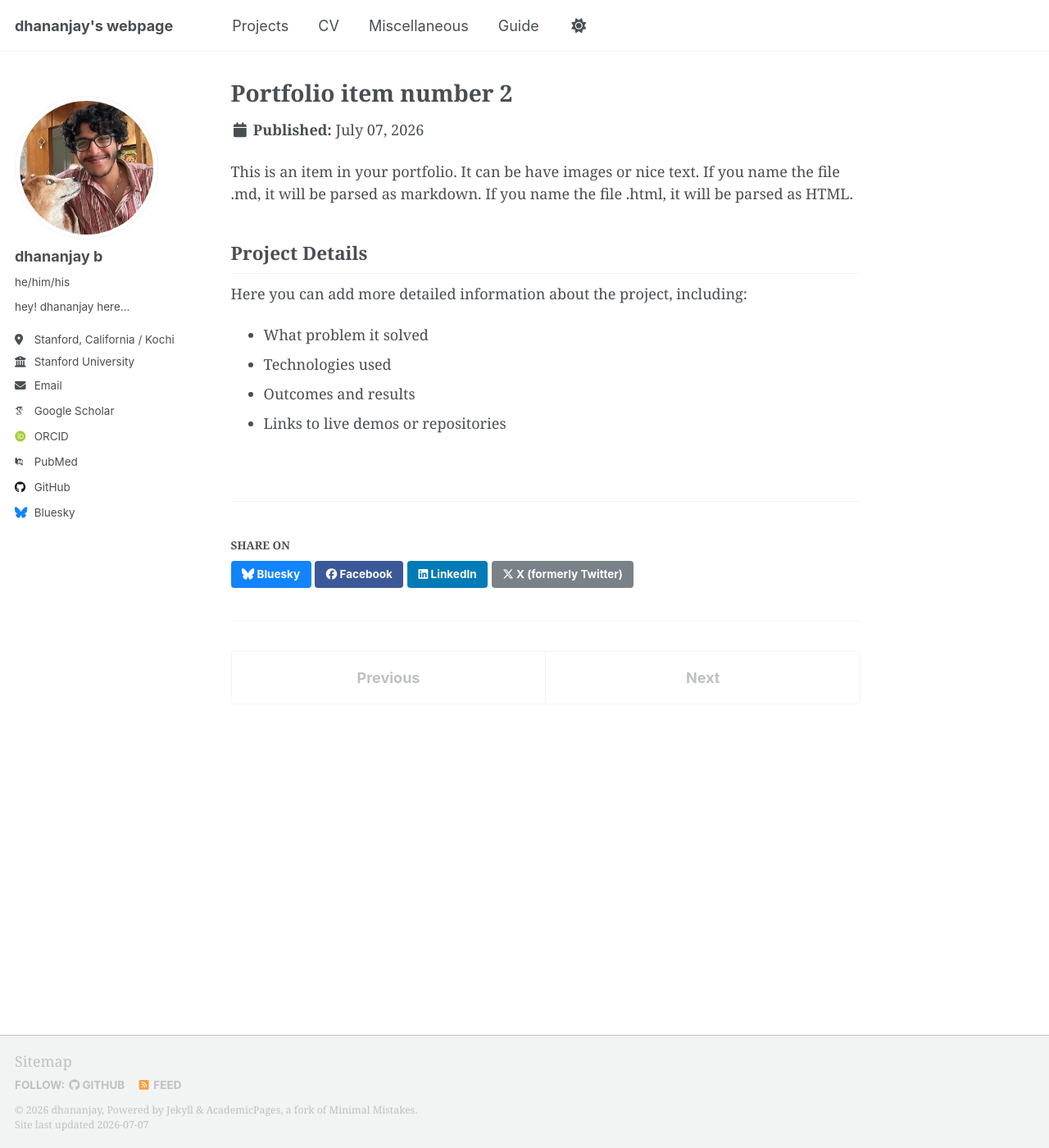
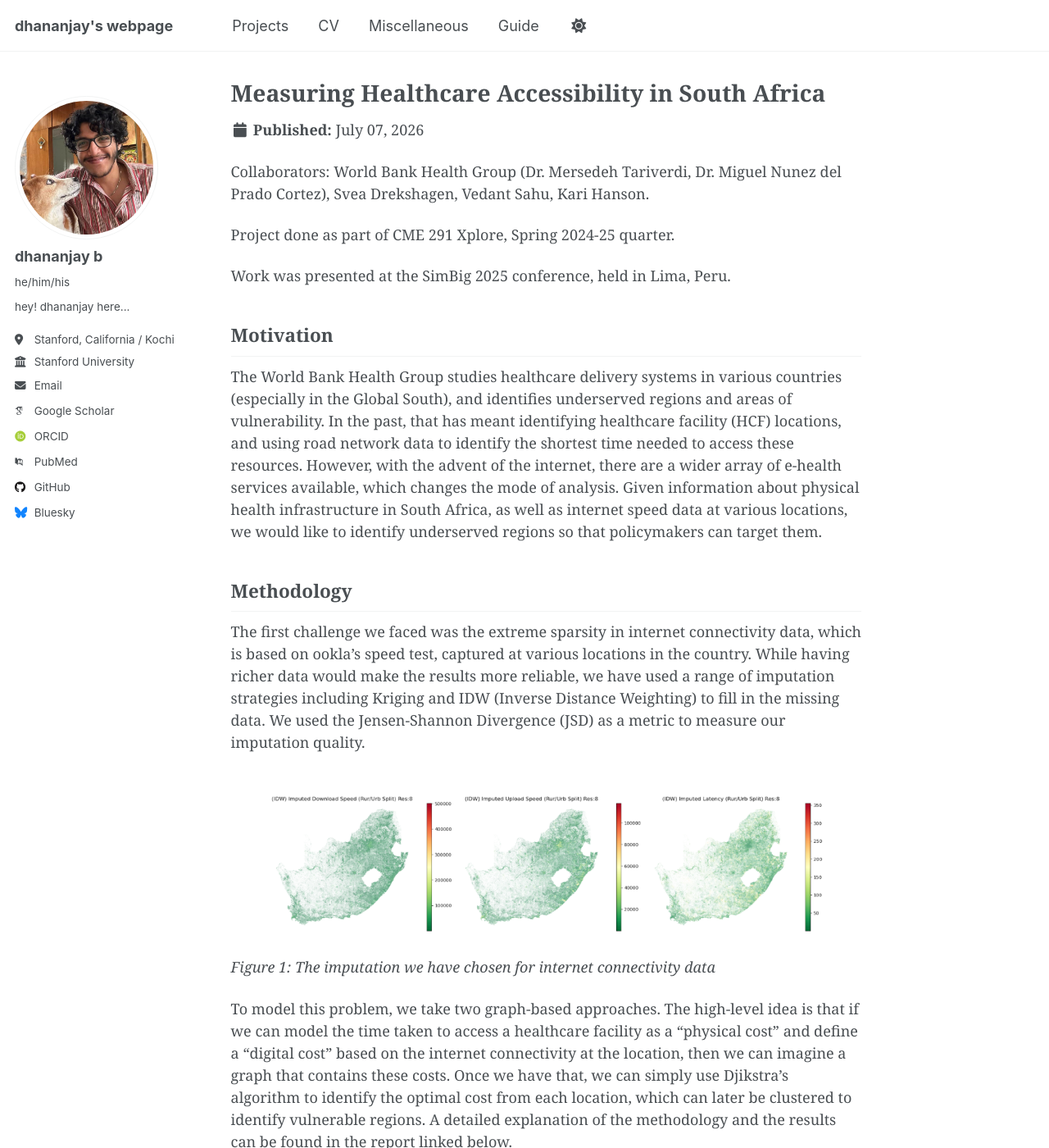
Before and after one commit to Dhananjay42/dhananjay42.github.io, a Jekyll site: the page built from _portfolio/portfolio-2.md, in a window 1280 px wide and 1400 px high. Shown: the whole window at 82% size. Built offline with Jekyll 4.4.1, drawn with Linux system fonts in a browser that asks for light colours; some web fonts are replaced; a script that is not in the unit is left out; some of the changed text lies outside the part shown.

Commit message:
add wb proj

```diff
--- a/_portfolio/portfolio-2.md
+++ b/_portfolio/portfolio-2.md
@@ -1,15 +1,33 @@
 ---
-title: "Portfolio item number 2"
-excerpt: "Short description of portfolio item number 2. Click to learn more about this project and see the full details."
+title: "Measuring Healthcare Accessibility in South Africa"
+excerpt: "Working with the World Bank Health Group, we developed a geospatial framework integrating clinic locations, road networks, and internet connectivity data to assess healthcare accessibility across South Africa."
+header:
+    teaser: worldbank_out
 collection: portfolio
 ---
 
-This is an item in your portfolio. It can be have images or nice text. If you name the file .md, it will be parsed as markdown. If you name the file .html, it will be parsed as HTML.
+Collaborators: World Bank Health Group (Dr. Mersedeh Tariverdi, Dr. Miguel Nunez del Prado Cortez), Svea Drekshagen, Vedant Sahu, Kari Hanson.
 
-## Project Details
+Project done as part of CME 291 Xplore, Spring 2024-25 quarter.
 
-Here you can add more detailed information about the project, including:
-- What problem it solved
-- Technologies used
-- Outcomes and results
-- Links to live demos or repositories
+Work was presented at the SimBig 2025 conference, held in Lima, Peru.
+
+## Motivation
+
+The World Bank Health Group studies healthcare delivery systems in various countries (especially in the Global South), and identifies underserved regions and areas of vulnerability. In the past, that has meant identifying healthcare facility (HCF) locations, and using road network data to identify the shortest time needed to access these resources. However, with the advent of the internet, there are a wider array of e-health services available, which changes the mode of analysis. Given information about physical health infrastructure in South Africa, as well as internet speed data at various locations, we would like to identify underserved regions so that policymakers can target them.
+
+## Methodology
+
+The first challenge we faced was the extreme sparsity in internet connectivity data, which is based on ookla's speed test, captured at various locations in the country. While having richer data would make the results more reliable, we have used a range of imputation strategies including Kriging and IDW (Inverse Distance Weighting) to fill in the missing data. We used the Jensen-Shannon Divergence (JSD) as a metric to measure our imputation quality.
+
+![Imputations](/images/imputations.png)
+*Figure 1: The imputation we have chosen for internet connectivity data*
+
+To model this problem, we take two graph-based approaches. The high-level idea is that if we can model the time taken to access a healthcare facility as a "physical cost" and define a "digital cost" based on the internet connectivity at the location, then we can imagine a graph that contains these costs. Once we have that, we can simply use Djikstra's algorithm to identify the optimal cost from each location, which can later be clustered to identify vulnerable regions. A detailed explanation of the methodology and the results can be found in the report linked below.
+
+![Outputs](/images/worldbank_out.png)
+*Figure 2: The polygons in green, yellow, and red correspond to regions of the country that have "Sufficient", "Limited", and "Insufficient" access to healthcare*
+
+## Links
+
+- [📄 Full Report](https://drive.google.com/file/d/1PF3HMECetcB5N11DFmpsWi_pmvsx0Rl2/view?usp=sharing)
```
Also changed, not shown: _portfolio/portfolio-1.md (+8 -6 lines), images/imputations.png (added), images/worldbank_out.png (added).
